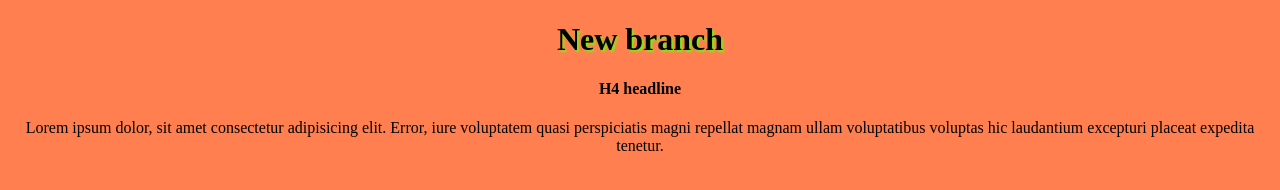
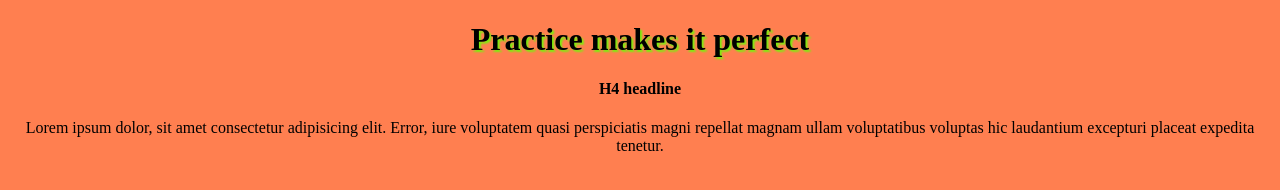
Before and after one commit to DariusDuo/JS3_LearnHub, a plain HTML site: page index.html in a window 1280 px wide. Drawn offline with Linux system fonts and the light colour scheme.

Commit message:
h1 changed

```diff
--- a/index.html
+++ b/index.html
@@ -9,7 +9,7 @@
     <script src="./app.js" defer></script>
   </head>
   <body>
-    <h1>New branch</h1>
+    <h1>Practice makes it perfect</h1>
 
     <div class="container">
       <h4>H4 headline</h4>
```
